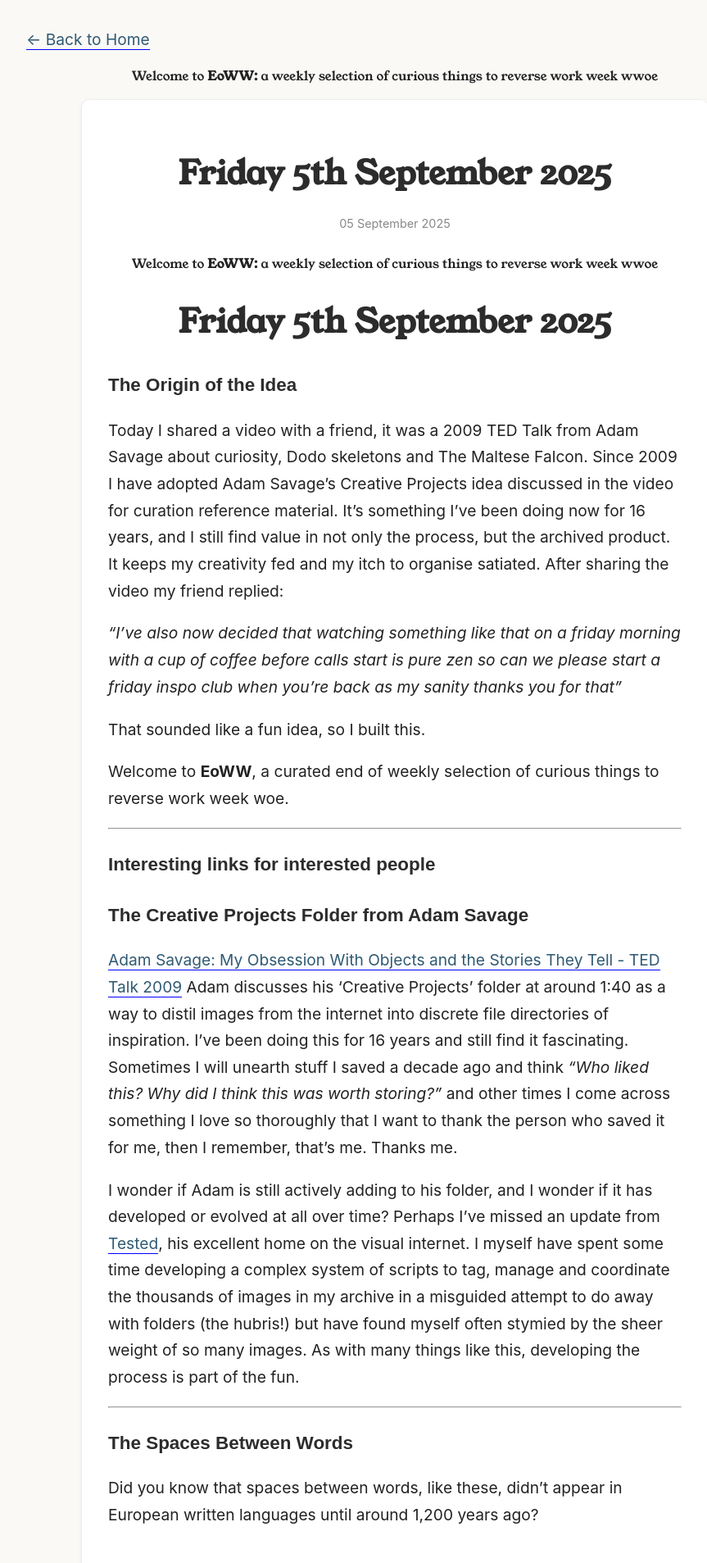
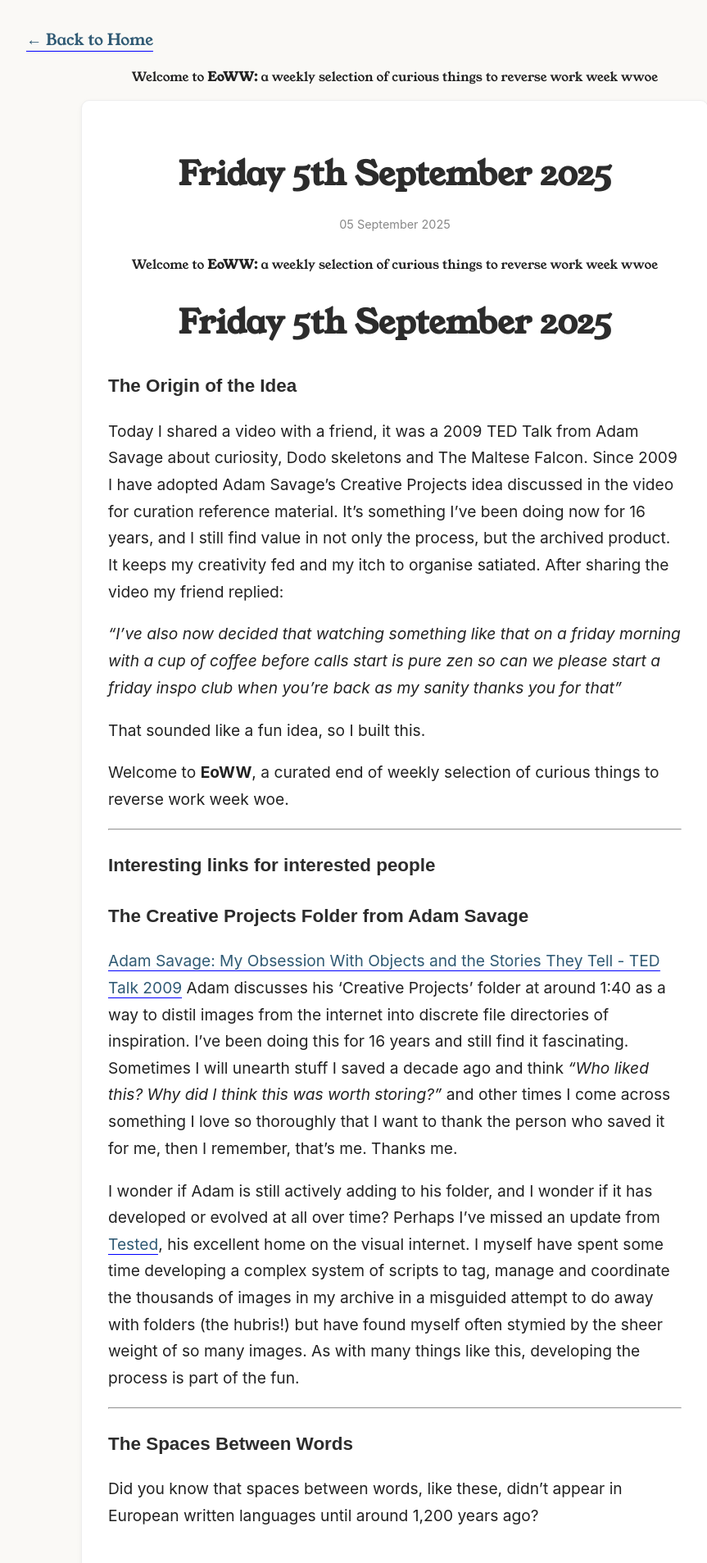
Before and after one commit to 746a/EoW, a Jekyll site: the page built from _weeks/2025-09-05.md, in a window 1280 px wide. Shown: the top 1907 px of the page at 82% size, without its empty margins (158-1021 px from the left). Built offline with Jekyll 4.4.1, drawn with Linux system fonts in a browser that asks for light colours.

Commit message:
Dang Fixes

```diff
--- a/assets/style.css
+++ b/assets/style.css
@@ -153,6 +153,12 @@ blockquote {
     font-family: "Young Serif", Georgia, serif;
 }
 
+.backHome{
+    font-size: 1em;
+    text-align: center;
+    font-family: "Young Serif", Georgia, serif;
+}
+
 /* Responsive tweaks */
 @media (max-width: 600px) {
     h1 {
```
